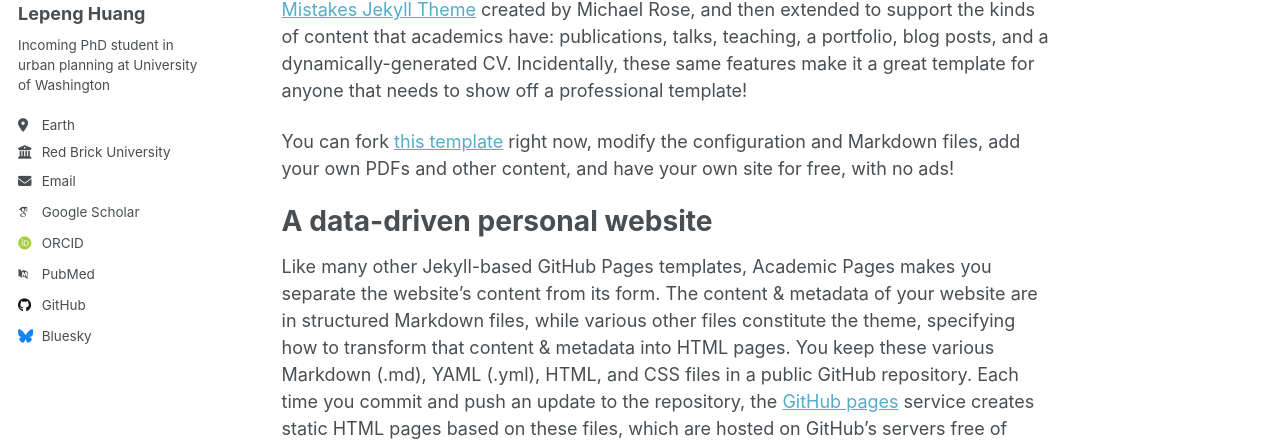
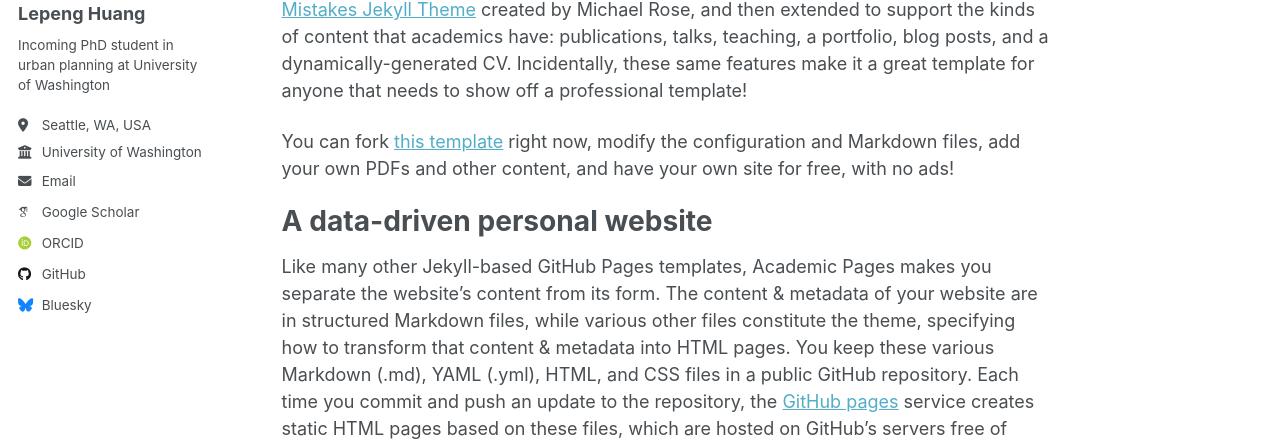
Before and after one commit to lepenghuang/lepenghuang.github.io, a Jekyll site: the page built from _pages/about.md, in a window 1280 px wide. Shown: the part 281-722 px from the top of the page. Built offline with Jekyll 4.4.1, drawn with Linux system fonts in a browser that asks for light colours; some web fonts are replaced; a script that is not in the unit is left out.

Commit message:
Update _config.yml

```diff
--- a/_config.yml
+++ b/_config.yml
@@ -26,21 +26,21 @@
   name             : "Lepeng Huang"
   pronouns         : # example: "she/her"
   bio              : "Incoming PhD student in urban planning at University of Washington"
-  location         : "Earth"
-  employer         : "Red Brick University"
+  location         : "Seattle, WA, USA"
+  employer         : "University of Washington"
   uri              : # URL
-  email            : "none@example.org"
+  email            : "huanglp@uw.edu"
 
   # Academic websites
-  academia         : # URL
+  #academia         : # URL
   arxiv            : # URL - Update with the correct link to your profile
-  googlescholar    : "https://scholar.google.com/citations?user=PS_CX0AAAAAJ"
-  impactstory      : # URL
-  orcid            : "http://orcid.org/yourorcidurl"
+  googlescholar    : "https://scholar.google.com/citations?user=8GuNNpcAAAAJ&hl=en"
+  #impactstory      : # URL
+  orcid            : "https://orcid.org/my-orcid?orcid=0000-0001-5068-5448"
   semantic         : # URL
-  pubmed           : "https://www.ncbi.nlm.nih.gov/pubmed/?term=john+snow"
+  #pubmed           : "https://www.ncbi.nlm.nih.gov/pubmed/?term=john+snow"
   researchgate     : # URL
-  scopus           : # URL
+  #scopus           : # URL
 
   # Repositories and software development
   bitbucket        : # Username - Update with your username on the site
```
